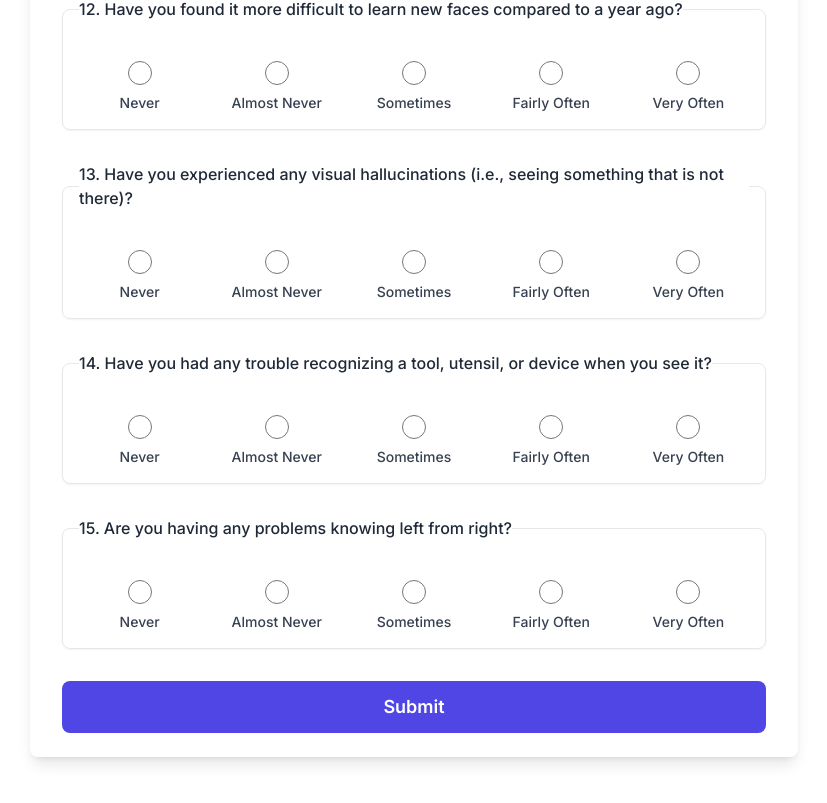
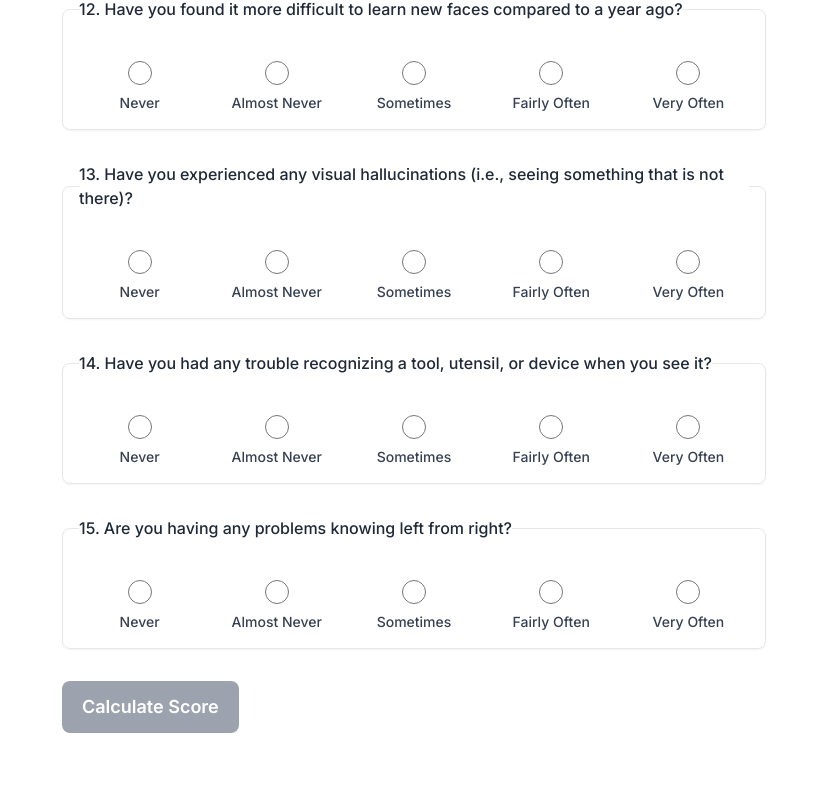
Before and after one commit to pelaklab/pca-assessment, a Next.js app: page /assessments/questionnaire in a window 1280 px wide. Shown: the part 2126-2929 px from the top of the page, without its empty margins (226-1053 px from the left). Built offline with nearby package versions, Linux system fonts and the light colour scheme.

Commit message:
make less bad

```diff
--- a/app/assessments/all/full-assessment.tsx
+++ b/app/assessments/all/full-assessment.tsx
@@ -98,8 +98,13 @@ const AllAssessments = () => {
             {assessmentState === 'active' &&
                 <>
                     <CurrentAssessment />
-                    <button className='btn border-2 border-solid border-gray-200 text-gray-500 px-3 py-1 absolute rounded bottom-10'
+                    {
+                        currentTitle !== 'CPC Questionnaire' ?
+                        <button className='btn border-2 border-solid border-gray-200 text-gray-500 px-3 py-1 absolute rounded bottom-10'
+                        onClick={handleExit}>Finish Test</button> :
+                        <button className='btn border-2 border-solid border-gray-200 text-gray-500 px-3 py-1'
                         onClick={handleExit}>Finish Test</button>
+                    }
                 </>
             }
             {assessmentState === 'finished' &&
--- a/app/assessments/questionnaire/coloradoVision.tsx
+++ b/app/assessments/questionnaire/coloradoVision.tsx
@@ -44,7 +44,7 @@ const Questionnaire: React.FC = () => {
   ]
 
   return (
-    <div className="container mx-auto px-4 sm:px-6 lg:px-8 py-6 max-w-full sm:max-w-3xl bg-white rounded-lg shadow-lg">
+    <div className="container mx-auto px-4 sm:px-6 lg:px-8 py-6 max-w-full sm:max-w-3xl bg-white rounded-lg">
       <h1 className="text-3xl font-bold mb-8 text-center text-gray-800">Colorado Posterior Cortical Questionnaire</h1>
 
       <form onSubmit={handleSubmit} className="space-y-8">
@@ -74,9 +74,9 @@ const Questionnaire: React.FC = () => {
 
         <button
           type="submit"
-          className="w-full bg-indigo-600 text-white py-3 px-5 rounded-lg hover:bg-indigo-700 transition font-semibold text-lg"
+          className="bg-gray-400 text-white py-3 px-5 rounded-lg hover:bg-indigo-700 transition font-semibold text-lg"
         >
-          Submit
+          Calculate Score
         </button>
       </form>
 
```
